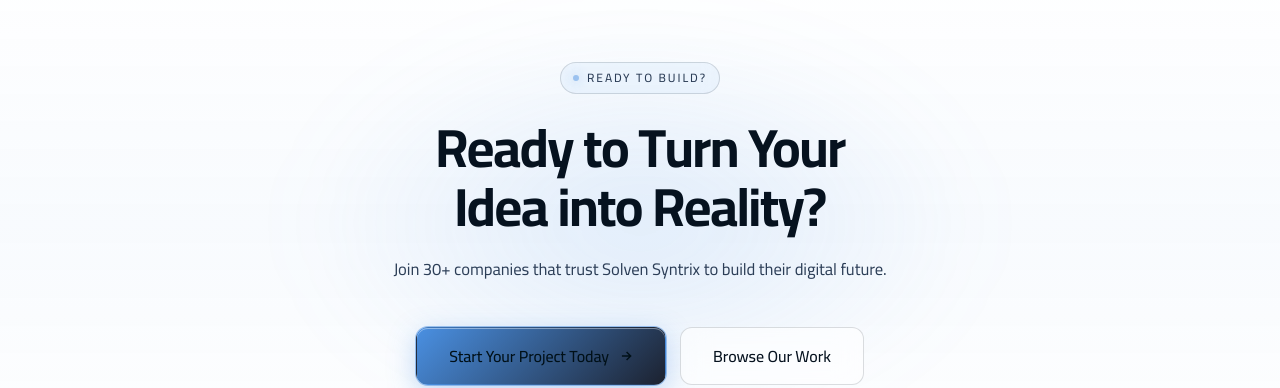
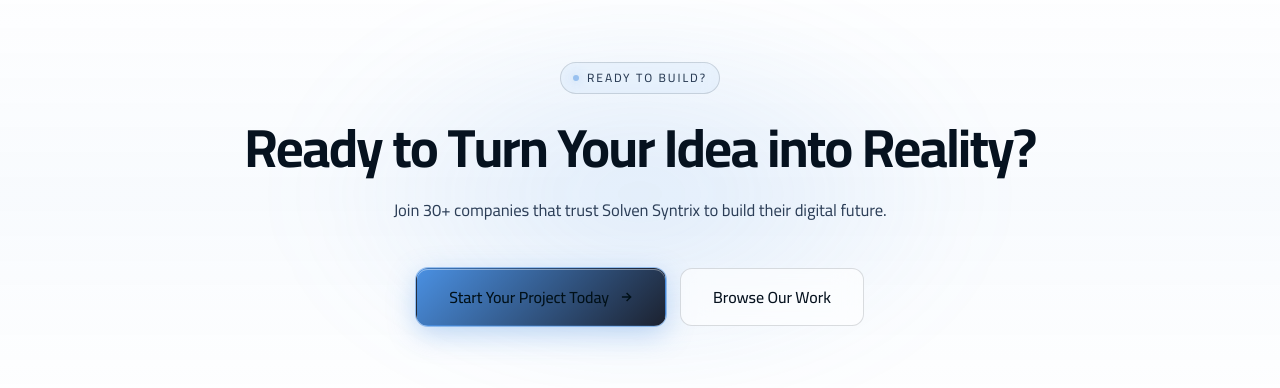
Before and after one commit to Saeed-Altout/solvensyntirx, a Next.js app: page /en in a window 1280 px wide. Shown: the part 4056-4444 px from the top of the page. Built offline with nearby package versions, Linux system fonts and the light colour scheme; no server answers.

Commit message:
fix: FAQ grid-template-rows accordion, word-wrap overflow, CTA banner centering
Co-Authored-By: Claude Sonnet 4.6 <noreply@anthropic.com>

```diff
--- a/src/app/globals.css
+++ b/src/app/globals.css
@@ -341,11 +341,11 @@
 .ss-partner-link:hover { background: color-mix(in srgb, var(--accent) 14%, transparent); border-color: color-mix(in srgb, var(--accent) 50%, transparent); }
 
 /* ── CTA Banner ──────────────────────────────── */
-.ss-cta-banner { position: relative; z-index: 1; overflow: hidden; }
-.ss-cta-banner-inner { max-width: 1440px; margin: 0 auto; padding: clamp(80px, 10vw, 120px) clamp(20px, 5vw, 80px); text-align: center; position: relative; z-index: 1; display: flex; flex-direction: column; align-items: center; }
+.ss-cta-banner { position: relative; z-index: 1; padding: clamp(80px, 10vw, 120px) clamp(20px, 5vw, 80px); overflow: hidden; }
+.ss-cta-banner-inner { max-width: 860px; margin: 0 auto; text-align: center; position: relative; z-index: 1; display: flex; flex-direction: column; align-items: center; gap: 0; }
 .ss-cta-banner-glow { position: absolute; top: 50%; left: 50%; transform: translate(-50%, -50%); width: 700px; height: 400px; background: radial-gradient(ellipse, color-mix(in srgb, var(--accent) 14%, transparent) 0%, transparent 70%); filter: blur(40px); pointer-events: none; z-index: 0; }
 .ss-eyebrow-center { margin-bottom: 24px; }
-.ss-cta-banner-title { font-size: clamp(30px, 4.2vw, 56px); font-weight: 700; letter-spacing: -0.03em; line-height: 1.1; margin: 0 0 20px; text-wrap: balance; max-width: 780px; }
+.ss-cta-banner-title { font-size: clamp(30px, 4.2vw, 56px); font-weight: 700; letter-spacing: -0.03em; line-height: 1.1; margin: 0 0 20px; text-wrap: balance; width: 100%; }
 [dir="rtl"] .ss-cta-banner-title { letter-spacing: -0.01em; line-height: 1.2; }
 .ss-cta-banner-sub { font-size: clamp(15px, 1.3vw, 18px); color: var(--fg-2); line-height: 1.6; margin: 0 0 44px; max-width: 560px; }
 .ss-cta-banner-actions { display: flex; gap: 14px; flex-wrap: wrap; justify-content: center; }
@@ -354,19 +354,17 @@
 
 /* ── FAQ ─────────────────────────────────────── */
 .ss-faq-list { max-width: 820px; margin: 0 auto; display: flex; flex-direction: column; gap: 12px; }
-.ss-faq-item { background: var(--card); border: 1px solid var(--card-stroke); border-radius: 16px; overflow: hidden; backdrop-filter: blur(var(--glass)); transition: border-color .25s, box-shadow .25s; }
+.ss-faq-item { background: var(--card); border: 1px solid var(--card-stroke); border-radius: 16px; overflow: hidden; backdrop-filter: blur(var(--glass)); transition: border-color .25s; }
 .ss-faq-item:hover { border-color: color-mix(in srgb, var(--accent) 22%, var(--card-stroke)); }
 .ss-faq-item-open { border-color: color-mix(in srgb, var(--accent) 30%, var(--card-stroke)); box-shadow: 0 0 0 1px color-mix(in srgb, var(--accent) 12%, transparent), var(--shadow-soft); }
 .ss-faq-trigger { width: 100%; background: none; border: none; padding: 24px 28px; display: flex; align-items: center; justify-content: space-between; gap: 16px; cursor: none; text-align: start; }
-@media (pointer: coarse) { .ss-faq-trigger { cursor: pointer; } }
-.ss-faq-q { font-size: clamp(15px, 1.2vw, 17px); font-weight: 600; color: var(--fg); line-height: 1.4; letter-spacing: -0.015em; flex: 1; }
+.ss-faq-q { font-size: clamp(15px, 1.2vw, 17px); font-weight: 600; color: var(--fg); line-height: 1.4; letter-spacing: -0.015em; flex: 1; min-width: 0; word-wrap: break-word; }
 .ss-faq-icon { flex-shrink: 0; color: var(--fg-3); transition: transform .3s cubic-bezier(.2,.7,.2,1), color .2s; }
 .ss-faq-item-open .ss-faq-icon { transform: rotate(180deg); color: var(--accent); }
-/* grid-template-rows: reliable accordion — no max-height guessing */
 .ss-faq-body { display: grid; grid-template-rows: 0fr; transition: grid-template-rows .35s cubic-bezier(.2,.7,.2,1); }
 .ss-faq-item-open .ss-faq-body { grid-template-rows: 1fr; }
-.ss-faq-body-inner { overflow: hidden; }
-.ss-faq-a { font-size: 15px; color: var(--fg-2); line-height: 1.65; padding: 0 28px 24px; margin: 0; }
+.ss-faq-body-inner { overflow: hidden; min-width: 0; }
+.ss-faq-a { font-size: 15px; color: var(--fg-2); line-height: 1.65; padding: 0 28px 24px; margin: 0; word-wrap: break-word; }
 
 /* ── Contact ─────────────────────────────────── */
 .ss-contact-grid { display: grid; grid-template-columns: 1fr 1.2fr; gap: clamp(40px, 5vw, 80px); background: var(--card); border: 1px solid var(--card-stroke); border-radius: 28px; padding: clamp(32px, 5vw, 64px); backdrop-filter: blur(var(--glass)); position: relative; overflow: hidden; }
```
